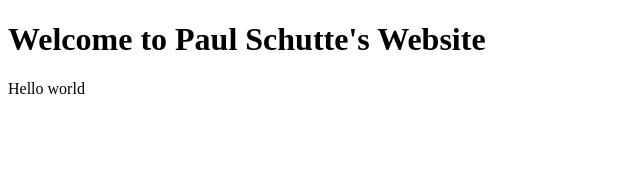
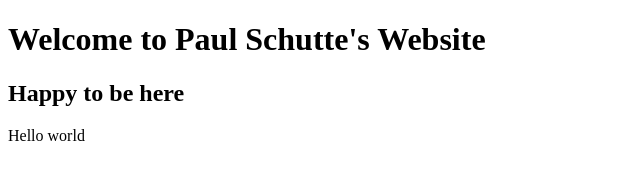
Before and after one commit to pschutte1107/AppDevtest, a plain HTML site: page index.html in a window 1280 px wide. Shown: the whole page, without its empty margins (0-640 px from the left). Drawn offline with Linux system fonts and the light colour scheme.

Commit message:
I added an h2 that says happy to be here - ps

```diff
--- a/index.html
+++ b/index.html
@@ -8,6 +8,7 @@
   <link href="style.css" rel="stylesheet" type="text/css" />
 </head>
 <h1> Welcome to Paul Schutte's Website</h1>
+  <h2>Happy to be here</h2>
 <body>
   Hello world
   <script src="script.js"></script>
```
